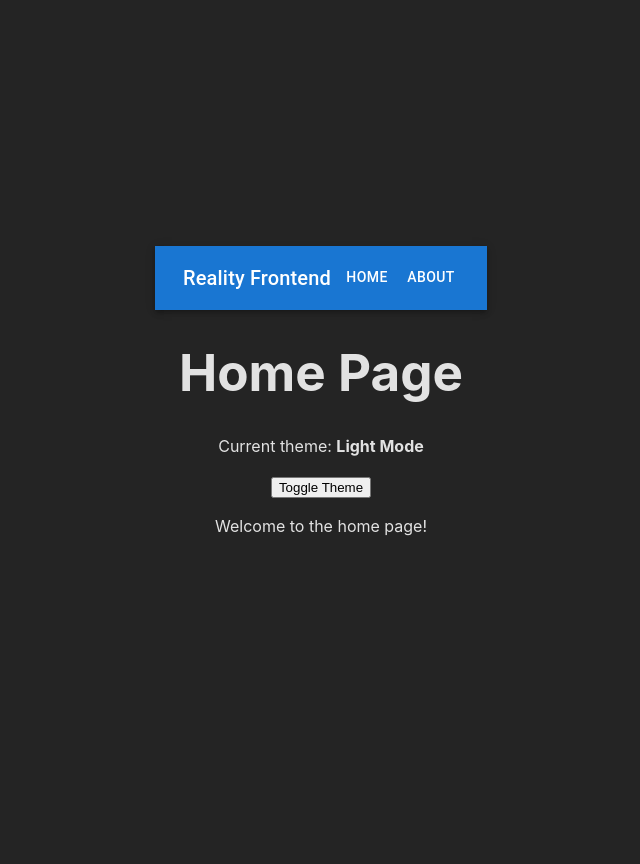
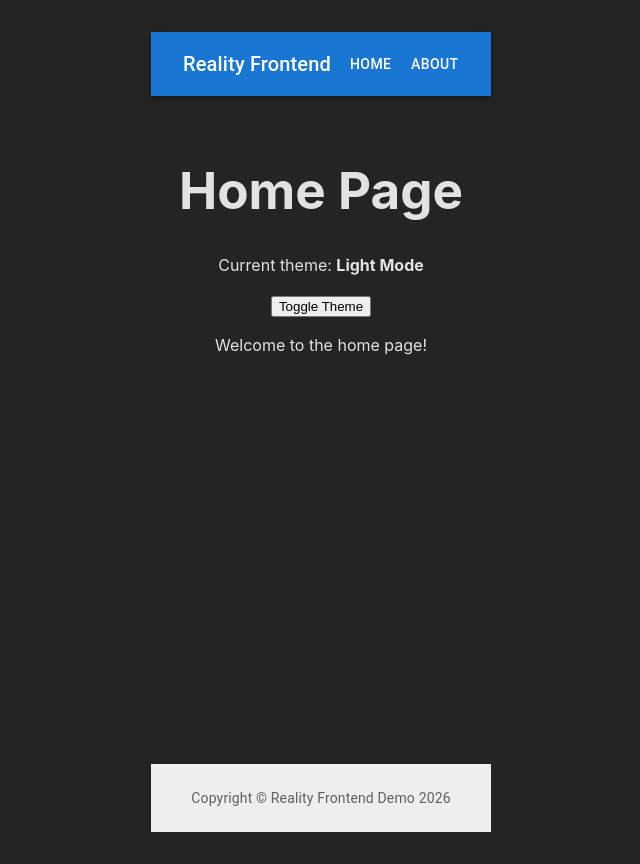
Before and after one commit to rahul-ambarakonda/Reality_Frontend, a React (Vite) app: page / in a window 1280 px wide. Shown: the whole page, without its empty margins (319-959 px from the left). Before the commit the page ends 800 px from the top, so only its background shows below. Built offline with nearby package versions, Linux system fonts and the light colour scheme.

Commit message:
feat: integrate Layout component into App.tsx

```diff
--- a/src/App.tsx
+++ b/src/App.tsx
@@ -1,32 +1,17 @@
 import React from 'react';
-import { Routes, Route, Link as RouterLink } from 'react-router-dom';
-import { AppBar, Toolbar, Button, Typography, Container } from '@mui/material';
+import { Routes, Route } from 'react-router-dom';
 import HomePage from './pages/HomePage';
 import AboutPage from './pages/AboutPage';
+import Layout from './components/Layout';
 
 function App() {
   return (
-    <>
-      <AppBar position="static">
-        <Toolbar>
-          <Typography variant="h6" component="div" sx={{ flexGrow: 1 }}>
-            Reality Frontend
-          </Typography>
-          <Button color="inherit" component={RouterLink} to="/">
-            Home
-          </Button>
-          <Button color="inherit" component={RouterLink} to="/about">
-            About
-          </Button>
-        </Toolbar>
-      </AppBar>
-      <Container maxWidth="md" sx={{ mt: 4 }}>
-        <Routes>
-          <Route path="/" element={<HomePage />} />
-          <Route path="/about" element={<AboutPage />} />
-        </Routes>
-      </Container>
-    </>
+    <Layout>
+      <Routes>
+        <Route path="/" element={<HomePage />} />
+        <Route path="/about" element={<AboutPage />} />
+      </Routes>
+    </Layout>
   );
 }
 
```
